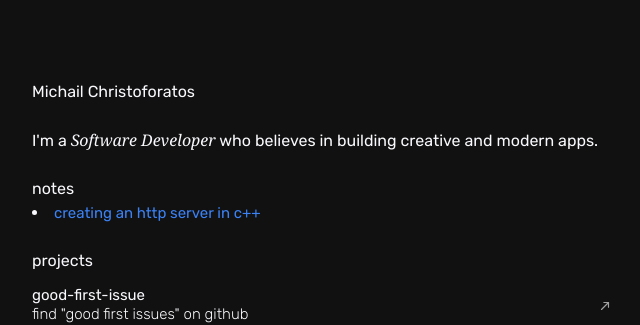
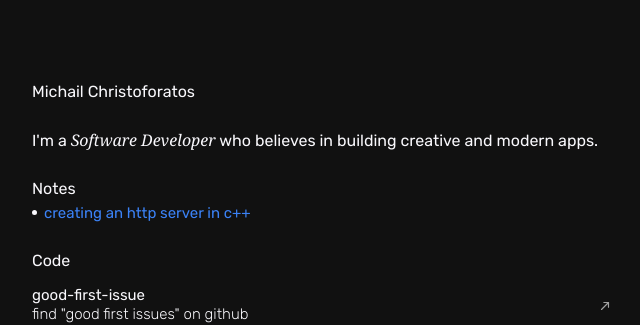
Before and after one commit to michahl/www, a Next.js app: page / in a window 1280 px wide. Shown: the top 325 px of the page, without its empty margins (318-958 px from the left). Built offline with nearby package versions, Linux system fonts and the light colour scheme.

Commit message:
capitalize section titles and update class names for better styling

```diff
--- a/components/posts.tsx
+++ b/components/posts.tsx
@@ -12,11 +12,11 @@ export default function Posts() {
 
     return (
         <div className="mx-3.5">
-            <h3>notes</h3>
+            <h3>Notes</h3>
             <ul className="list-disc list-inside">
                 {posts.map((post) => (
                     <li key={post.slug}>
-                        <Link href={`/b/${post.slug}`} className="text-blue-500 hover:text-blue-700 text-[15px] leading-4">
+                        <Link href={`/b/${post.slug}`} className="text-blue-500 hover:text-blue-700 text-[15px] leading-4 -ml-2.5">
                             {post.title.toLowerCase()}
                         </Link>
                     </li>
--- a/components/projects.tsx
+++ b/components/projects.tsx
@@ -5,7 +5,7 @@ import { Icons } from "./icons"
 export default function Projects() {
   return (
     <div className="mt-5">
-        <p className="mx-3.5">projects</p>
+        <p className="mx-3.5">Code</p>
             <div className="grid grid-cols-1 gap-1 mt-0.5">
                 {
                     projects.map(project => (
```
